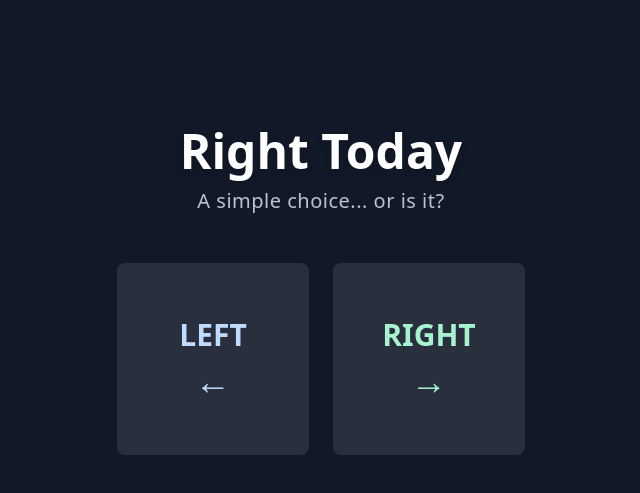
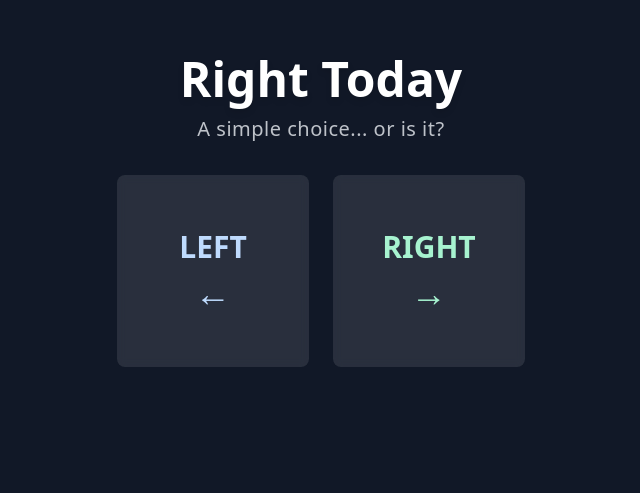
Before and after one commit to ljp-solutions/word-ladder, a React (Vite) app: page / in a window 1280 px wide. Shown: the part 157-650 px from the top of the page, without its empty margins (319-959 px from the left). Built offline with nearby package versions, Linux system fonts and the light colour scheme.

Commit message:
nice version!!!!

```diff
--- a/src/App.tsx
+++ b/src/App.tsx
@@ -3,10 +3,8 @@ import './App.css'
 
 function App() {
   return (
-    <div className="min-h-screen">
-      <div className="p-4">
-        <Home />
-      </div>
+    <div>
+      <Home />
     </div>
   )
 }
--- a/src/components/GameBoard.tsx
+++ b/src/components/GameBoard.tsx
@@ -27,9 +27,9 @@ export const GameBoard: React.FC = () => {
   };
 
   return (
-    <div className="flex flex-col items-center justify-center">
+    <div className="flex flex-col items-center justify-center min-h-[100dvh] px-4 -mt-16">
       {/* Title and Tagline */}
-      <div className="text-center mb-12">
+      <div className="text-center mb-6 md:mb-8">
         <h1 className="text-4xl md:text-5xl font-bold text-white drop-shadow-md">
           Right Today
         </h1>
@@ -40,13 +40,13 @@ export const GameBoard: React.FC = () => {
 
       {/* Message Display */}
       {message && (
-        <div className="text-2xl md:text-3xl font-medium text-center mb-8 text-white/90 animate-fade-scale">
+        <div className="text-2xl md:text-3xl font-medium text-center mb-6 text-white/90 animate-fade-scale">
           {message}
         </div>
       )}
 
       {/* Game Buttons Container */}
-      <div className="flex gap-4 md:gap-6 items-center justify-center w-full px-4">
+      <div className="flex gap-4 md:gap-6 items-center justify-center w-full">
         {['left', 'right'].map((side) => (
           <button
             key={side}
--- a/src/pages/Home.tsx
+++ b/src/pages/Home.tsx
@@ -1,11 +1,7 @@
 import { GameBoard } from '../components/GameBoard'
 
 const Home = () => {
-  return (
-    <div className="min-h-screen flex items-center justify-center">
-      <GameBoard />
-    </div>
-  )
+  return <GameBoard />
 }
 
 export default Home
--- a/vite.config.ts
+++ b/vite.config.ts
@@ -5,7 +5,8 @@ import react from '@vitejs/plugin-react'
 export default defineConfig({
   plugins: [react()],
   server: {
-    port: 3003
+    port: 3003,
+    host: true, // Add this to expose to all network interfaces
   },
   root: '.',
   build: {
```
